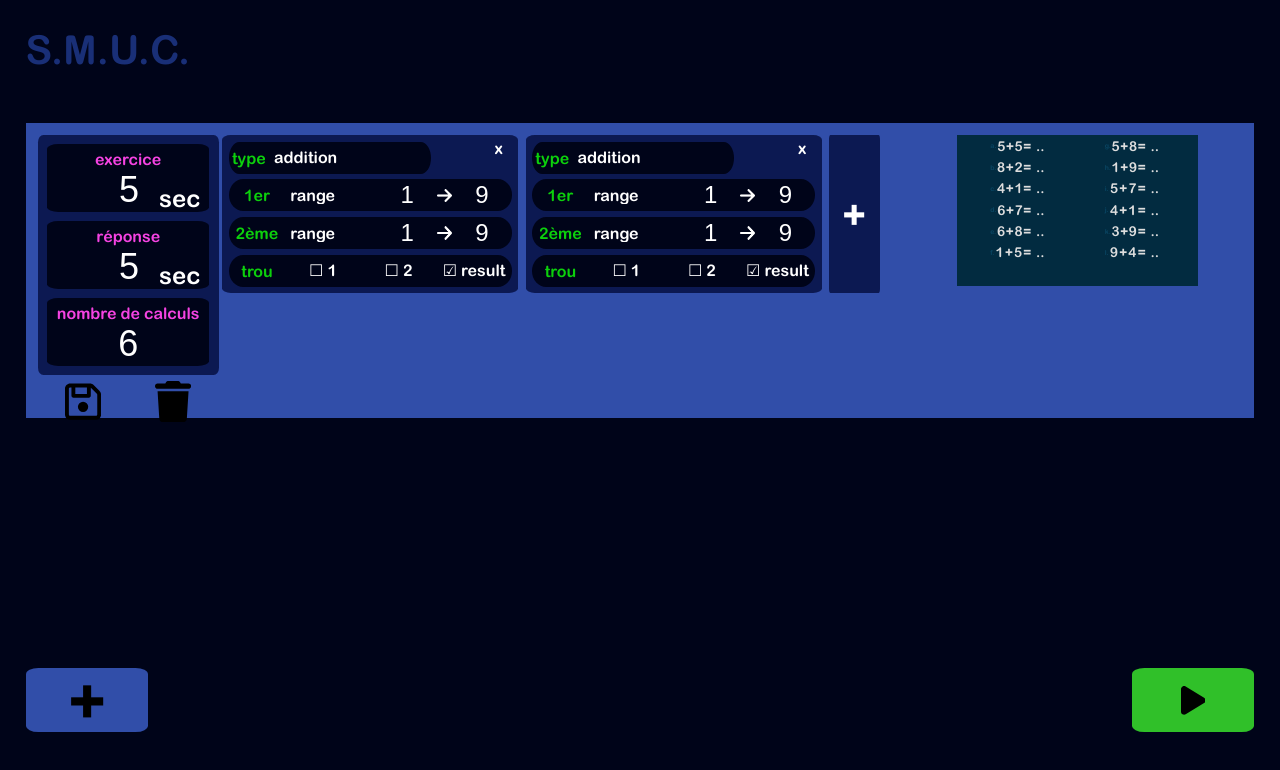
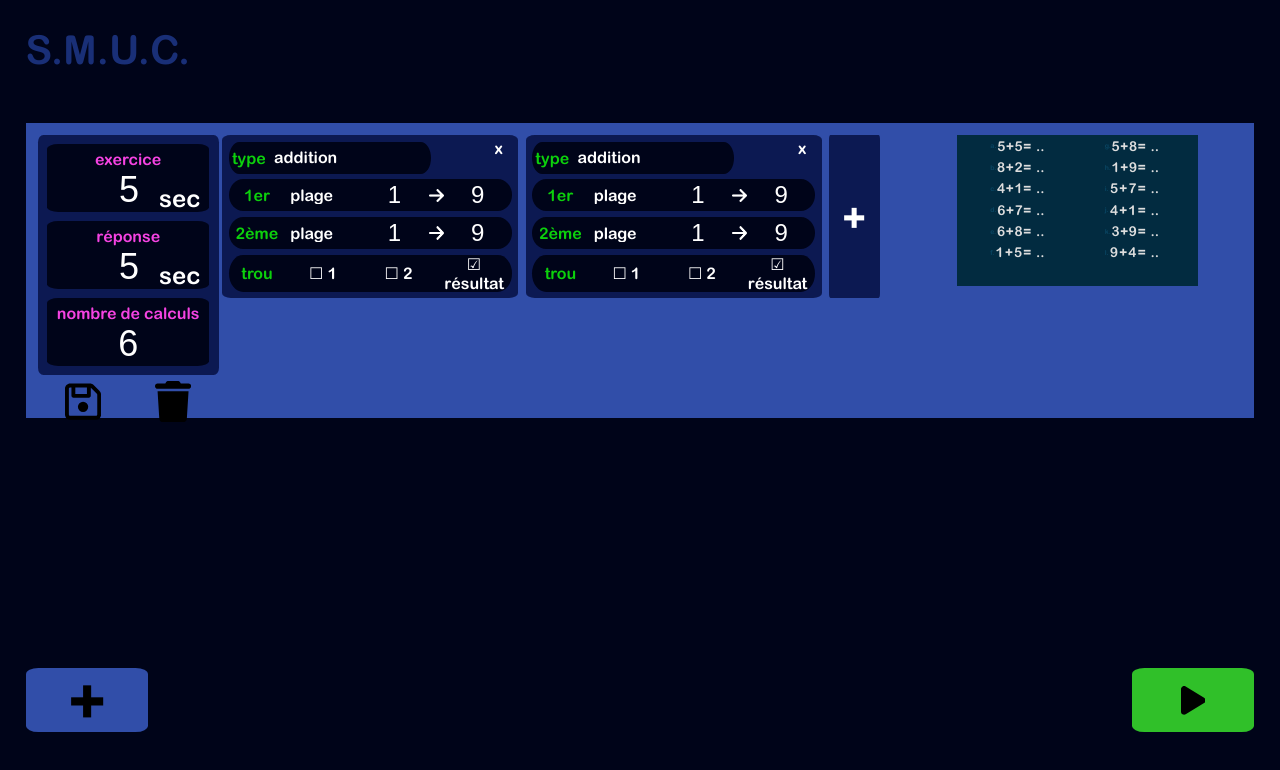
Before and after one commit to RemiGirard/calculs, a React (Vite) app: page / in a window 1280 px wide. Shown: the top 770 px of the page. Built offline with nearby package versions, Linux system fonts and the light colour scheme.

Commit message:
feat: add french labels + fix numberOfCalcul

```diff
--- a/src/Calcul.tsx
+++ b/src/Calcul.tsx
@@ -51,8 +51,7 @@ const Calcul = () => {
 
   const [exercices, setExercices] = useState<Exercice[]>([]);
 
-  const numberOfCalcul = exercices.reduce((acc, exercice) => acc + exercice.columns.length, 0);
-
+  const numberOfCalcul = exercices.reduce((acc, exercice) => acc + exercice.columns[0].length, 0);
   return (
     <Switch expression={currState}>
       <Case value={'config'}>
--- a/src/components/molecules/inputs/ColumnInput.tsx
+++ b/src/components/molecules/inputs/ColumnInput.tsx
@@ -3,8 +3,11 @@ import { ColumnInputWrapper } from "./ColumnInput.style";
 import { Case, Switch } from "../../../utils/Switch";
 import { NumberTypes } from "../../../routes/GenerateExercice.types";
 import Arrow from '../../../assets/arrow.png';
+import dictionaryTyped from '../../../dictionary.json';
 
-const ColumnInput = ({value, setValue, label = '', type = '', options = [], reducedWidth = false}: any) => {
+const dictionary:any = dictionaryTyped;;
+
+const ColumnInput = ({value, setValue, label = '', type = '', options = [], reducedWidth = false, fieldName = ''}: any) => {
   const inputElement = useRef<null | HTMLDivElement>(null);
   const [isFocus, setIsFocus] = useState<boolean>(false);
 
@@ -27,7 +30,7 @@ const ColumnInput = ({value, setValue, label = '', type = '', options = [], redu
         <Case value={'select'}>
           <select value={value} onChange={({target}) => setValue(target.value)} >
             {options.map((option: any, index: number) => {
-              return (<option key={index} value={option}>{option}</option>);
+              return (<option key={index} value={option}>{dictionary.fields[fieldName+'s'][option] ?? option}</option>);
             })}
           </select>
         </Case>
@@ -38,7 +41,7 @@ const ColumnInput = ({value, setValue, label = '', type = '', options = [], redu
           >
             {NumberTypes.map((numberType, index) => {
               return (
-                <option key={index} value={numberType}>{numberType}</option>
+                <option key={index} value={numberType}>{dictionary.fields.numberTypes[numberType] ?? numberType}</option>
               );
             })}
           </select>
@@ -69,7 +72,7 @@ const ColumnInput = ({value, setValue, label = '', type = '', options = [], redu
                   setValue(newValue);
                 }}
                 >
-                  {value[element] ? '☑' : '☐'} {element}
+                  {value[element] ? '☑' : '☐'} {dictionary.fields.gaps[element] ?? element}
               </div>);
             })}
           </Case>
--- a/src/dictionary.json
+++ b/src/dictionary.json
@@ -5,6 +5,20 @@
     "gameover": "On monte !"
 },
 "fields": {
+    "type": "type",
+    "types": {
+        "addition": "addition",
+        "positiveSoustraction": "soustraction",
+        "multiplication": "multiplication",
+        "division": "division",
+        "intDivision": "division entière",
+        "modulo": "modulo"
+    },
+    "numberTypes": {
+        "fix": "fixe",
+        "range": "plage",
+        "rangeTens": "dizaines"
+    },
     "calcType": {
         "+": "addition",
         "+ x*10": "addition de dizaines",
@@ -19,12 +33,10 @@
         "1": "facile",
         "2": "difficile"
     },
-    "gap": {
+    "gaps": {
         "result": "résultat",
-        "firstElement": "premier élément",
-        "secondElement": "deuxième élément",
-        "randomOnTheTwoFirstElements": "1er ou 2em élément",
-        "randomOnAll": "1er, 2em ou résultat"
+        "1": "1",
+        "2": "2"
     },
     "questionTime": "exercice",
     "answerTime": "réponse",
--- a/src/routes/GenerateExercices.tsx
+++ b/src/routes/GenerateExercices.tsx
@@ -178,8 +178,9 @@ const GenerateExercices = ({title, setGameStarted, setExercices, config}: any) =
               return (<div key={columnIndex}>
                   { exercice.columns.length > 1 ? <ColumnCloseCross onClick={()=>{removeColumn({exerciceIndex, columnIndex})}}/> : null}
                   <ColumnInput
-                    label={'type'}
+                    label={dictionary.fields.type}
                     type={'select'}
+                    fieldName={'type'}
                     options={calcTypes}
                     value={column.type}
                     setValue={(newValue: string) => {updateColumn({exerciceIndex, columnIndex, keyToChange: 'type', newValue})}}
```
